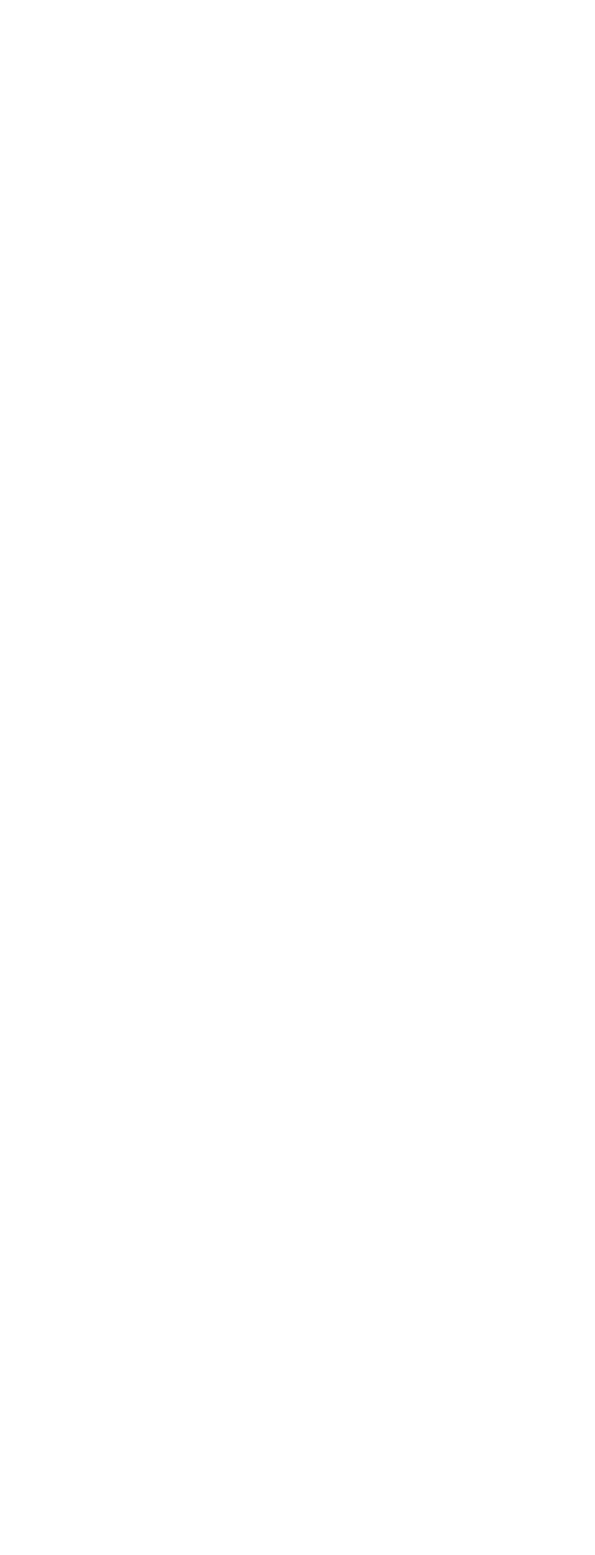
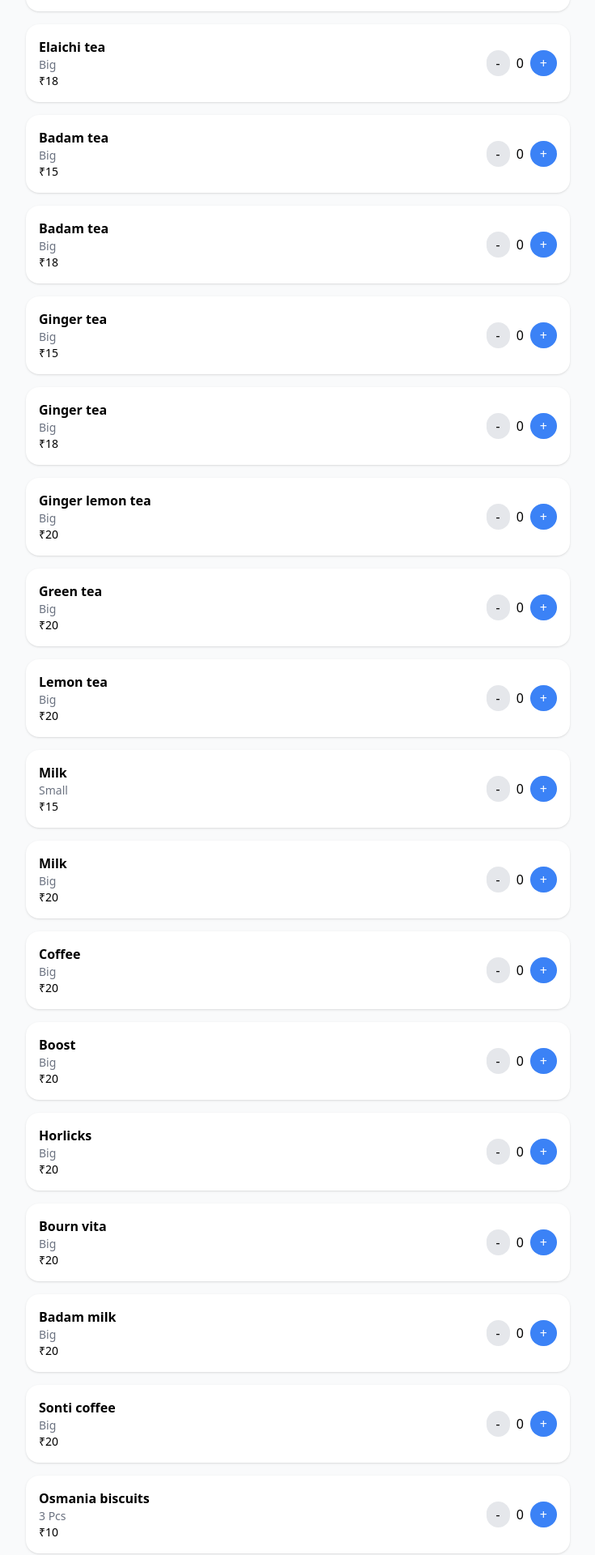
Before and after one commit to ikpvk/food-menu, a React (Create React App) app: page / in a window 1280 px wide. Shown: the part 834-2754 px from the top of the page at 81% size, without its empty margins (272-1007 px from the left). Before the commit the page ends 820 px from the top, so only its background shows below. Built offline with nearby package versions, Linux system fonts and the light colour scheme.

Commit message:
Adding full menu

```diff
--- a/src/App.js
+++ b/src/App.js
@@ -3,10 +3,28 @@ import React, { useState } from "react";
 const menu = [
   { item: "Tea", quantity: "Small", price: 12 },
   { item: "Tea", quantity: "Big", price: 15 },
+  { item: "Black tea", quantity: "Small", price: 12 },
+  { item: "Black tea", quantity: "Big", price: 15 },
+  { item: "Masala tea", quantity: "Small", price: 15 },
+  { item: "Masala tea", quantity: "Big", price: 18 },
+  { item: "Elaichi tea", quantity: "Small", price: 15 },
+  { item: "Elaichi tea", quantity: "Big", price: 18 },
+  { item: "Badam tea", quantity: "Big", price: 15 },
+  { item: "Badam tea", quantity: "Big", price: 18 },
+  { item: "Ginger tea", quantity: "Big", price: 15 },
+  { item: "Ginger tea", quantity: "Big", price: 18 },
+  { item: "Ginger lemon tea", quantity: "Big", price: 20 },
   { item: "Green tea", quantity: "Big", price: 20 },
+  { item: "Lemon tea", quantity: "Big", price: 20 },
+  { item: "Milk", quantity: "Small", price: 15 },
+  { item: "Milk", quantity: "Big", price: 20 },
   { item: "Coffee", quantity: "Big", price: 20 },
-  { item: "Black tea", quantity: "Small", price: 12 },
-  { item: "Black tea", quantity: "Large", price: 15 },
+  { item: "Boost", quantity: "Big", price: 20 },
+  { item: "Horlicks", quantity: "Big", price: 20 },
+  { item: "Bourn vita", quantity: "Big", price: 20 },
+  { item: "Badam milk", quantity: "Big", price: 20 },
+  { item: "Sonti coffee", quantity: "Big", price: 20 },
+  { item: "Osmania biscuits", quantity: "3 Pcs", price: 10 },
 ];
 
 export default function App() {
@@ -62,9 +80,7 @@ export default function App() {
         ))}
       </div>
 
-      <div className="mt-8 text-center text-xl font-bold">
-        Total: ₹{total}
-      </div>
+      <div className="mt-8 text-center text-xl font-bold">Total: ₹{total}</div>
     </div>
   );
 }
```
